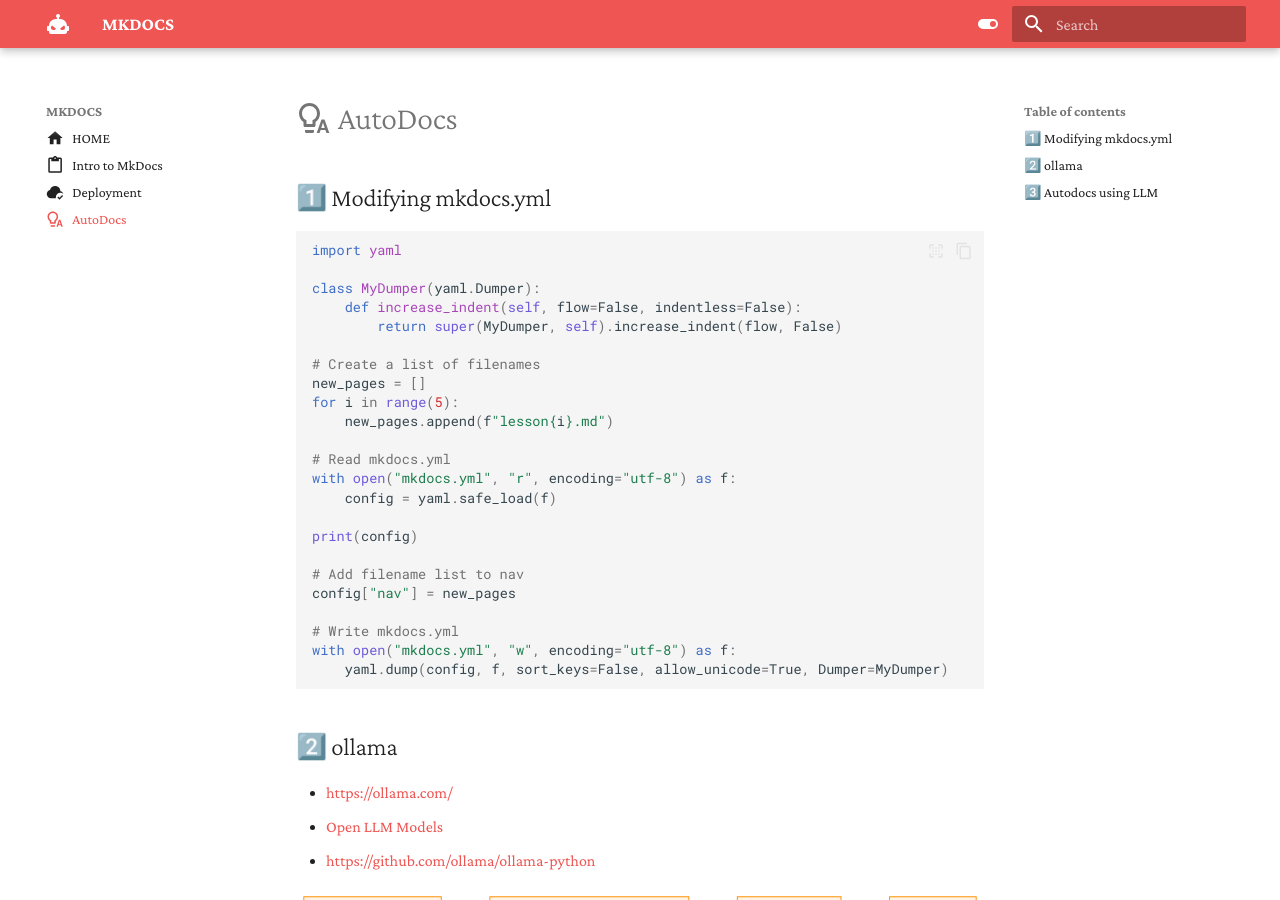
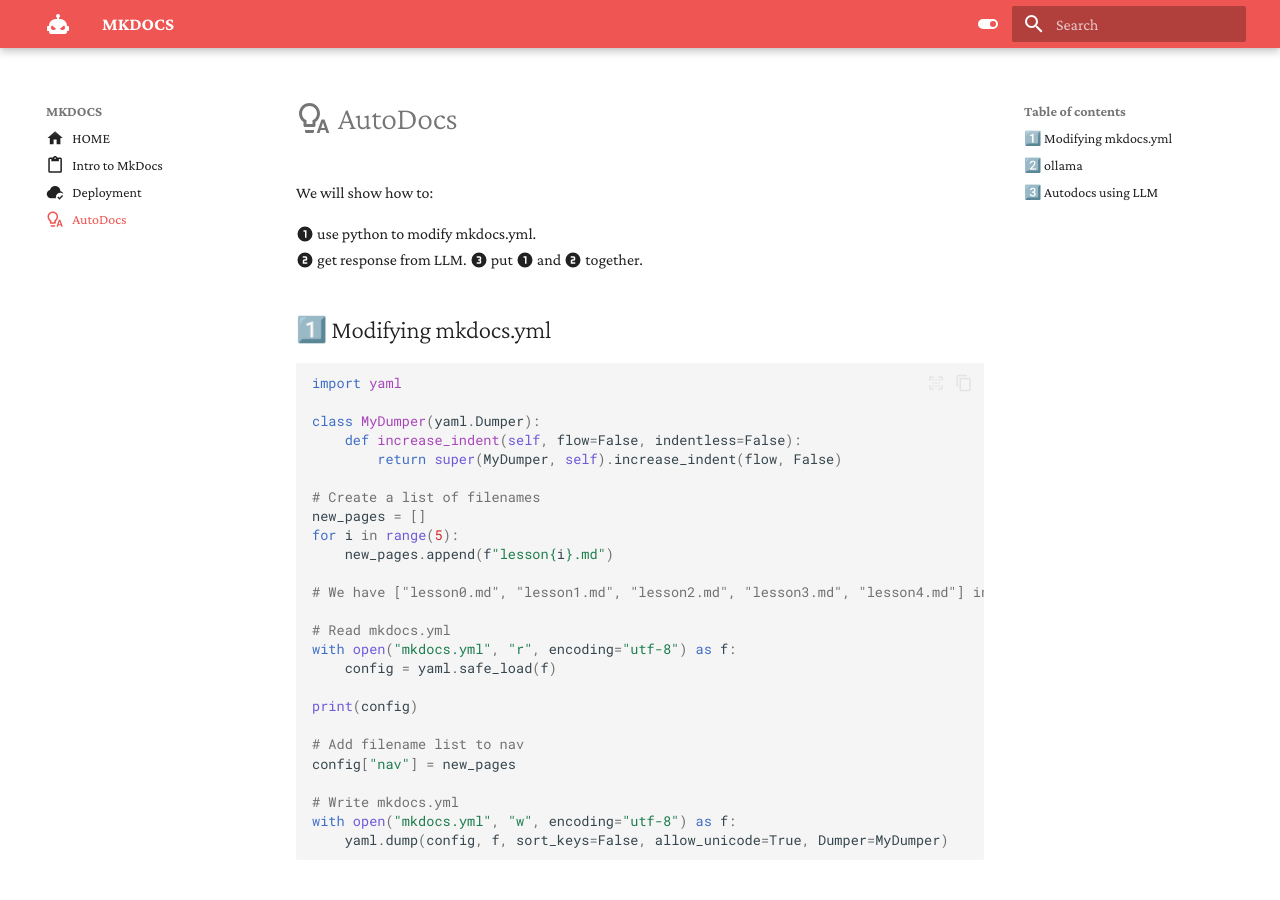
Before and after one commit to AllergicAlligator/PyConTW2025, an MkDocs documentation site: the page built from docs/autodocs.md, in a window 1280 px wide and 900 px high. Built offline with MkDocs 1.6.1 and Material for MkDocs 9.7.7, drawn with Linux system fonts in a browser that asks for light colours.

Commit message:
Update autodocs.md

```diff
--- a/docs/autodocs.md
+++ b/docs/autodocs.md
@@ -3,6 +3,12 @@
 ---
 
 # :material-lightbulb-auto-outline: AutoDocs
+
+We will show how to:
+
+:material-numeric-1-circle: use python to modify mkdocs.yml.
+:material-numeric-2-circle: get response from LLM.
+:material-numeric-3-circle: put :material-numeric-1-circle: and :material-numeric-2-circle: together.
 
 ## 1️⃣ Modifying mkdocs.yml
 
@@ -17,6 +23,8 @@
 new_pages = []
 for i in range(5):
     new_pages.append(f"lesson{i}.md")
+
+# We have ["lesson0.md", "lesson1.md", "lesson2.md", "lesson3.md", "lesson4.md"] in new_pages now
 
 # Read mkdocs.yml
 with open("mkdocs.yml", "r", encoding="utf-8") as f:
```
